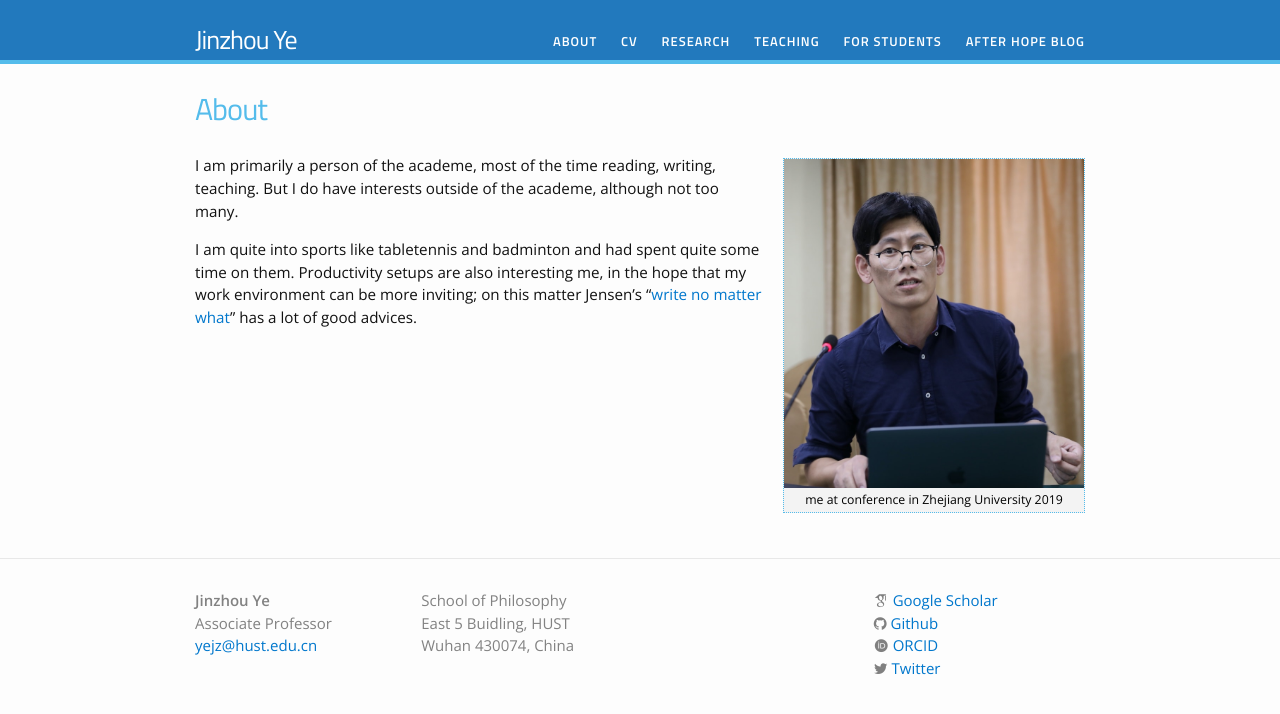
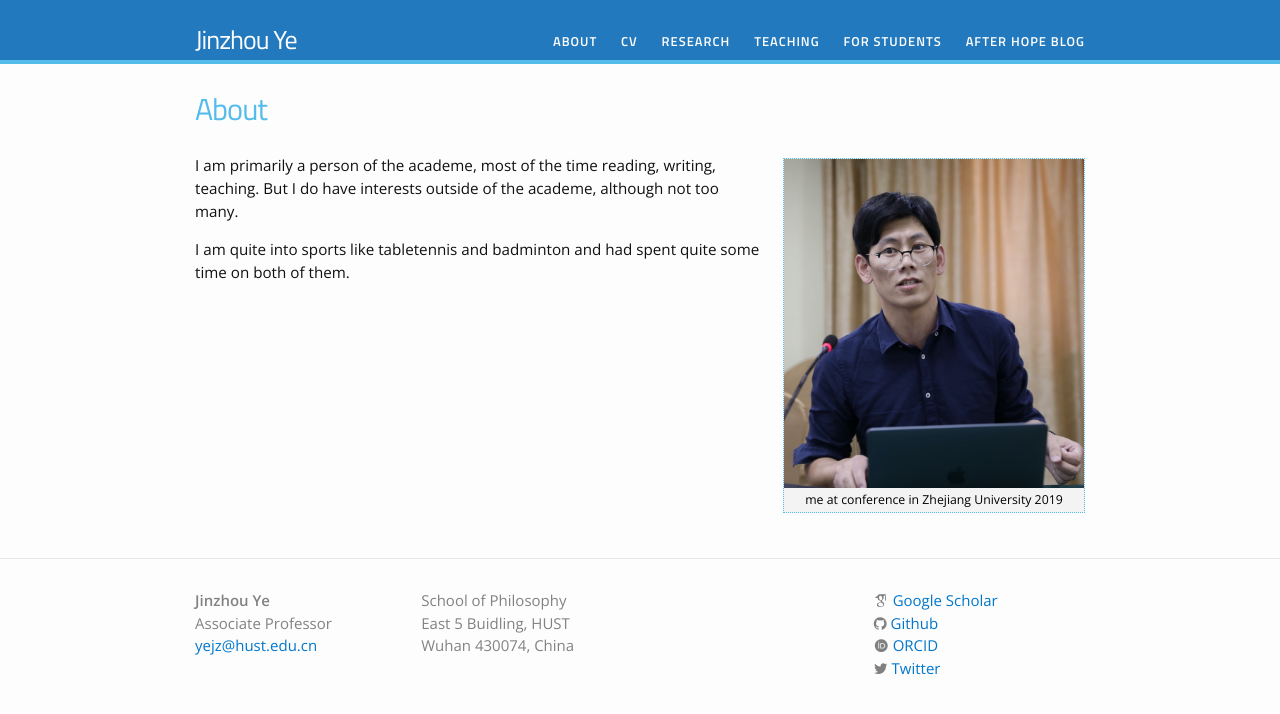
Before and after one commit to yejzh/yejzh.github.io, a Jekyll site: the page built from about.md, in a window 1280 px wide. Shown: the top 714 px of the page. Built offline with Jekyll 4.4.1, drawn with Linux system fonts in a browser that asks for light colours; nearby versions of some CDN libraries; some web fonts are replaced.

Commit message:
Update about.md

```diff
--- a/about.md
+++ b/about.md
@@ -9,4 +9,4 @@ permalink: /about/
 I am primarily a person of the academe, most of the time reading, writing, teaching. But I do have interests outside of the academe, although not too many.
 
 
-I am quite into sports like tabletennis and badminton and had spent quite some time on them. Productivity setups are also interesting me, in the hope that my work environment can be more inviting; on this matter Jensen's "[write no matter what](https://www.amazon.com/Write-Matter-What-Academics-Publishing/dp/022646170X){:target="_blank"}" has a lot of good advices.
+I am quite into sports like tabletennis and badminton and had spent quite some time on both of them.
```
